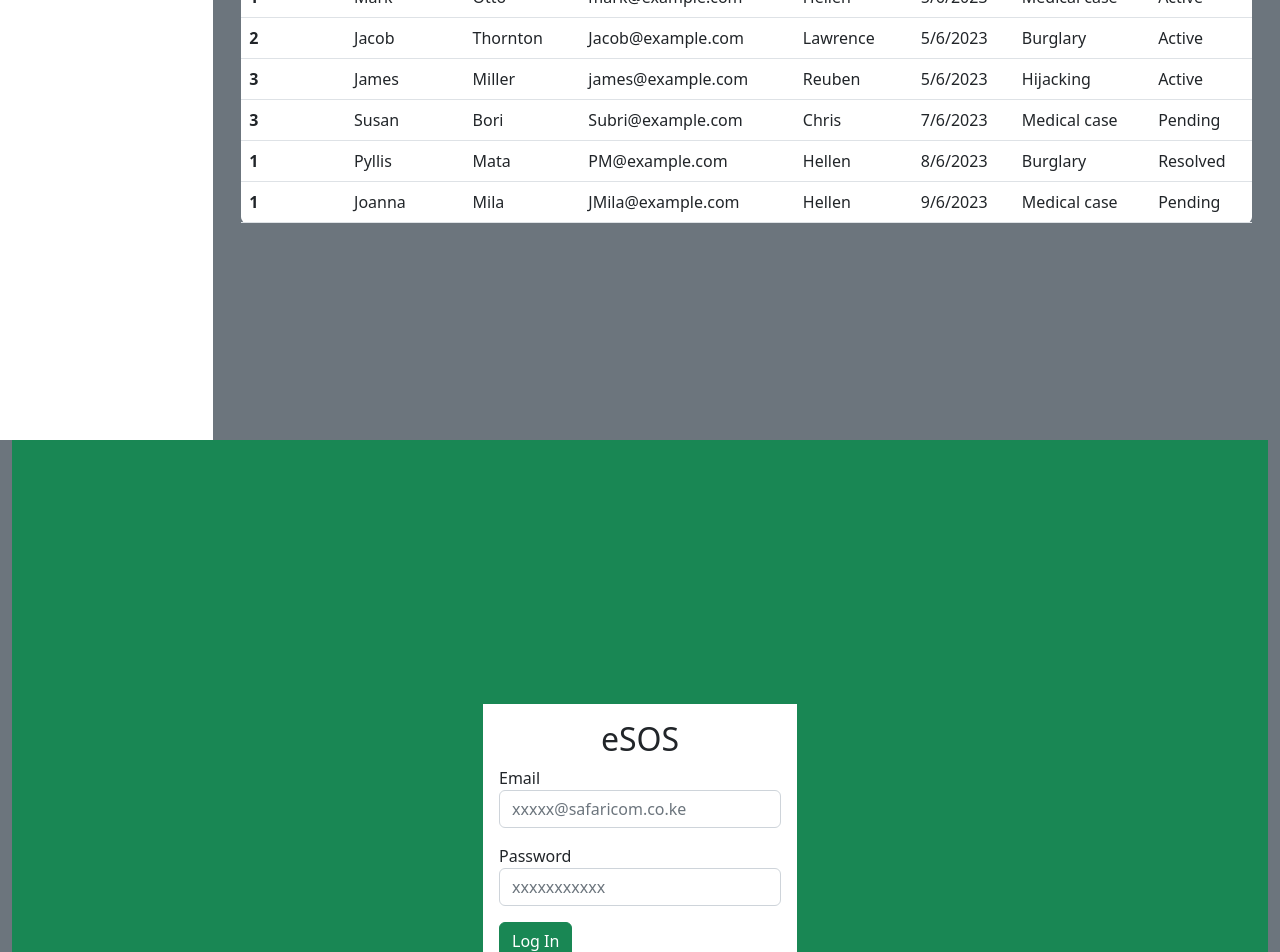
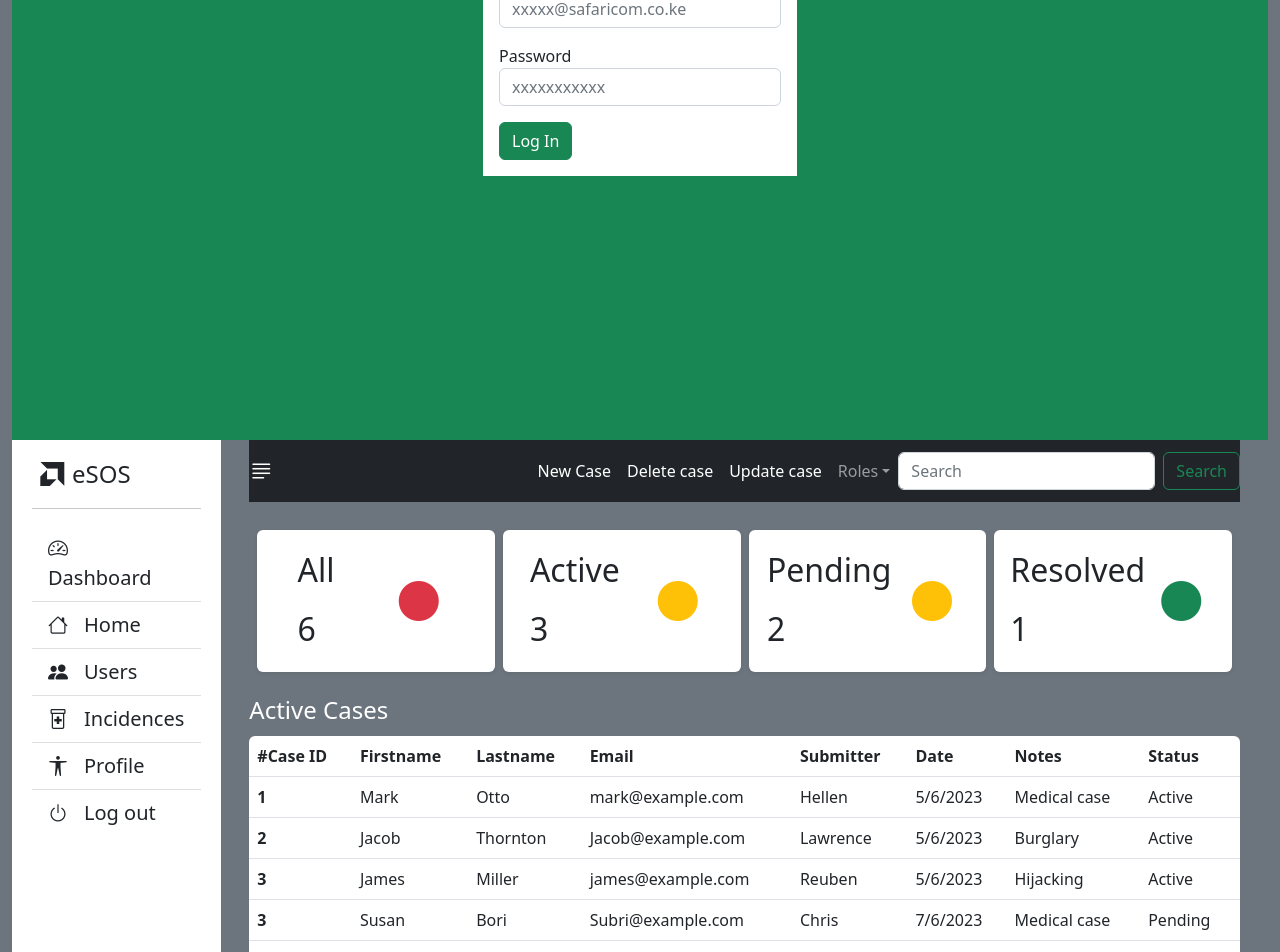
Before and after one commit to Zelawlaw/Esos-frontend-capstone, a React (Create React App) app: page / in a window 1280 px wide. Shown: the part 360-1312 px from the top of the page. Built offline with nearby package versions, Linux system fonts and the light colour scheme.

Commit message:
add pages folder and files

```diff
--- a/package.json
+++ b/package.json
@@ -10,6 +10,7 @@
     "bootstrap-icons": "^1.10.5",
     "react": "^18.2.0",
     "react-dom": "^18.2.0",
+    "react-router-dom": "^6.14.1",
     "react-scripts": "5.0.1",
     "web-vitals": "^2.1.4"
   },
--- a/src/App.css
+++ b/src/App.css
@@ -2,7 +2,7 @@
   text-align: center;
 } */
 
-.App-logo {
+/* .App-logo {
   height: 40vmin;
   pointer-events: none;
 }
@@ -11,7 +11,7 @@
   .App-logo {
     animation: App-logo-spin infinite 20s linear;
   }
-}
+} */
 
 .App-header {
   background-color: #282c34;
--- /dev/null
+++ b/src/Pages/Dashboard.js
@@ -0,0 +1,24 @@
+import '../App.css';
+import React from 'react'
+// import Nav from '../components/Nav'
+import Sidebar from '../components/Sidebar'
+import Home from '../components/Home'
+
+function Dashboard() {
+  return (
+    <div className='container-fluid bg-secondary min-vh-100'>
+        <div className='row'>
+        <div className='col-2 bg-white vh-100'>
+          <Sidebar />
+        </div>
+        <div className='col'>
+          <Home />
+        </div>
+        </div>
+        <div>
+        </div>
+      </div>
+  )
+}
+
+export default Dashboard
--- a/src/components/Login.js
+++ b/src/Pages/Login.js
@@ -1,6 +1,7 @@
 import React from "react";
 import 'bootstrap/dist/css/bootstrap.min.css';
 // import { useState } from "react";
+
 
 
 // export const Login = () => {
@@ -39,7 +40,7 @@ function Login () {
                 </div>
 
 
-                <a href="https://google.com"> <button className="btn btn-success" type="submit"> Log In </button> </a>
+                <a href="https://www.google.com/"> <button className="btn btn-success" type="submit"> Log In </button> </a>
             </form>
             </div>
         </div>
--- /dev/null
+++ b/src/Pages/Newcase.js
@@ -0,0 +1,23 @@
+import React from 'react'
+import 'bootstrap/dist/css/bootstrap.min.css';
+
+
+function Newcase() {
+  return (
+    <div>
+        <form>
+  <div class="form-group">
+    <label for="exampleInputEmail1">Email address</label>
+    <input type="email" class="form-control" id="exampleInputEmail1" aria-describedby="emailHelp" placeholder="Enter email"/>
+    <small id="emailHelp" class="form-text text-muted">We'll never share your email with anyone else.</small>
+  </div>
+  <div class="form-group">
+    <label for="exampleInputPassword1">Password</label>
+    <input type="password" class="form-control" id="exampleInputPassword1" placeholder="Password"/>
+  </div>
+</form>
+    </div>
+  )
+}
+
+export default Newcase;
--- a/src/components/App.js
+++ b/src/components/App.js
@@ -1,26 +1,41 @@
 import '../App.css';
-import Login from './Login';
-import Header from './Header';
-import Sidebar from './Sidebar';
-import Home from './Home';
+import Login from '../Pages/Login';
+// import Sidebar from './Sidebar';
+// import Home from './Home';
+// import Newcase from '../Pages/Newcase';
+import Dashboard from '../Pages/Dashboard';
 
 
 function App() {
   return (
+    // <div className='container-fluid bg-secondary min-vh-100'>
+    //   <Login />
+    //   <div className='row'>
+    //     <div className='col-2 bg-white vh-100'>
+    //       <Sidebar />
+    //     </div>
+    //     <div className='col'>
+    //       <Home />
+    //     </div>
+    //     </div>
+    //     <div>
+    //   <Newcase />
+    //   </div>
+    //   </div>
+
     <div className='container-fluid bg-secondary min-vh-100'>
-      <div className='row'>
-        <div className='col-2 bg-white vh-100'>
-          <Sidebar />
+      <Login />
+      {/* <div className='row'>
+        <div className='col-2 bg-white vh-100'> */}
+          <Dashboard />
         </div>
-        <div className='col'>
-          <Home />
-        </div>
-        </div>
-      <Header />
-      <Login />
+        // </div>
+        // </div>
 
-      {/* <Dashboard /> */}
-      </div>
+
+
+
+
   );
 }
 
--- a/src/index.js
+++ b/src/index.js
@@ -3,6 +3,10 @@ import ReactDOM from 'react-dom/client';
 import './index.css';
 import App from './components/App';
 import reportWebVitals from './reportWebVitals';
+// import {
+//   createBrowserRouter,
+//   RouterProvider,
+// } from "react-router-dom";
 
 const root = ReactDOM.createRoot(document.getElementById('root'));
 root.render(
```
Also changed, not shown: src/components/Header.js (deleted, +0 -11 lines), src/components/Pages/Dashboard.js (deleted, +0 -12 lines), 1 other file (tests, documents, lock files or other folders).
